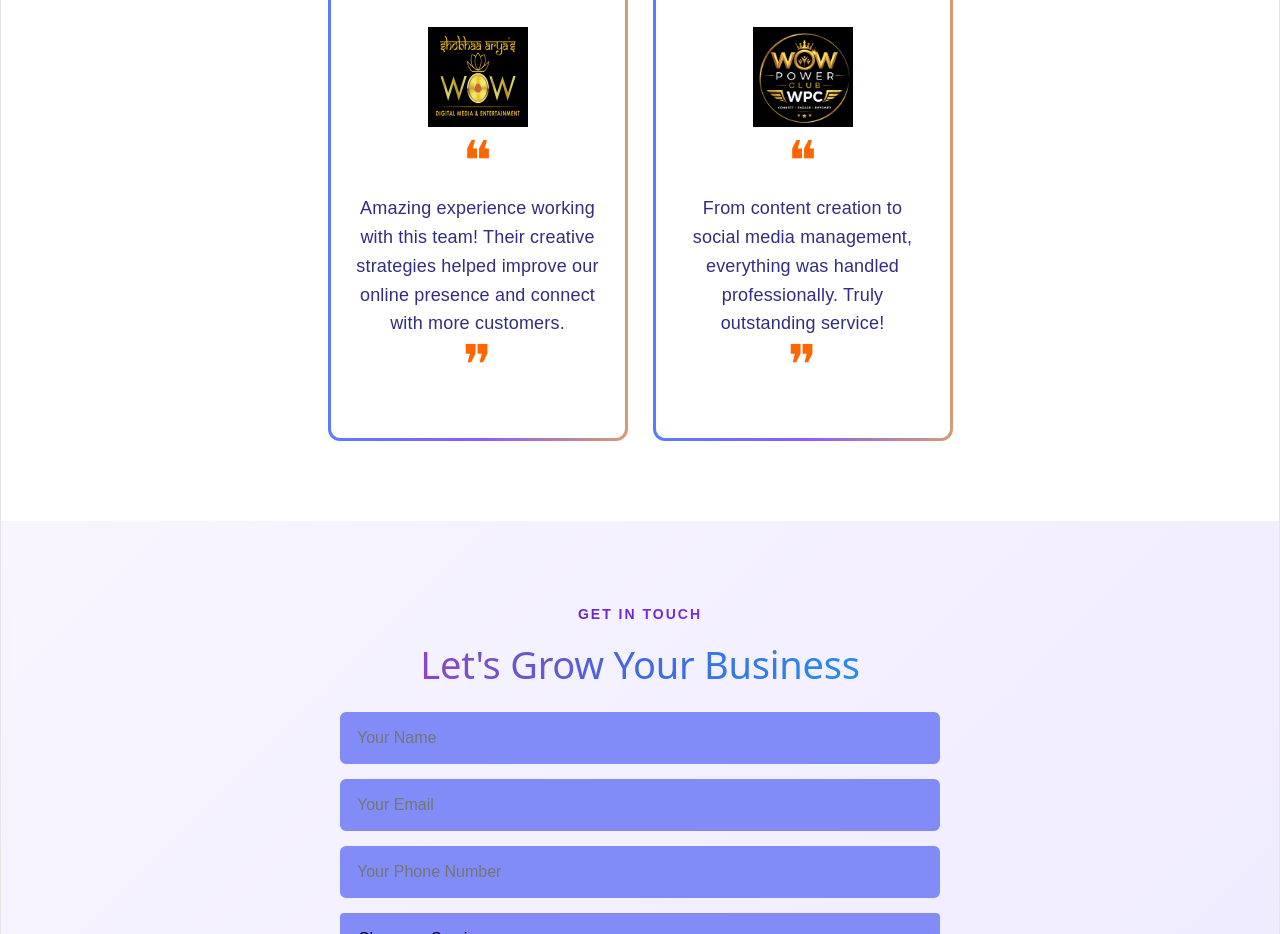
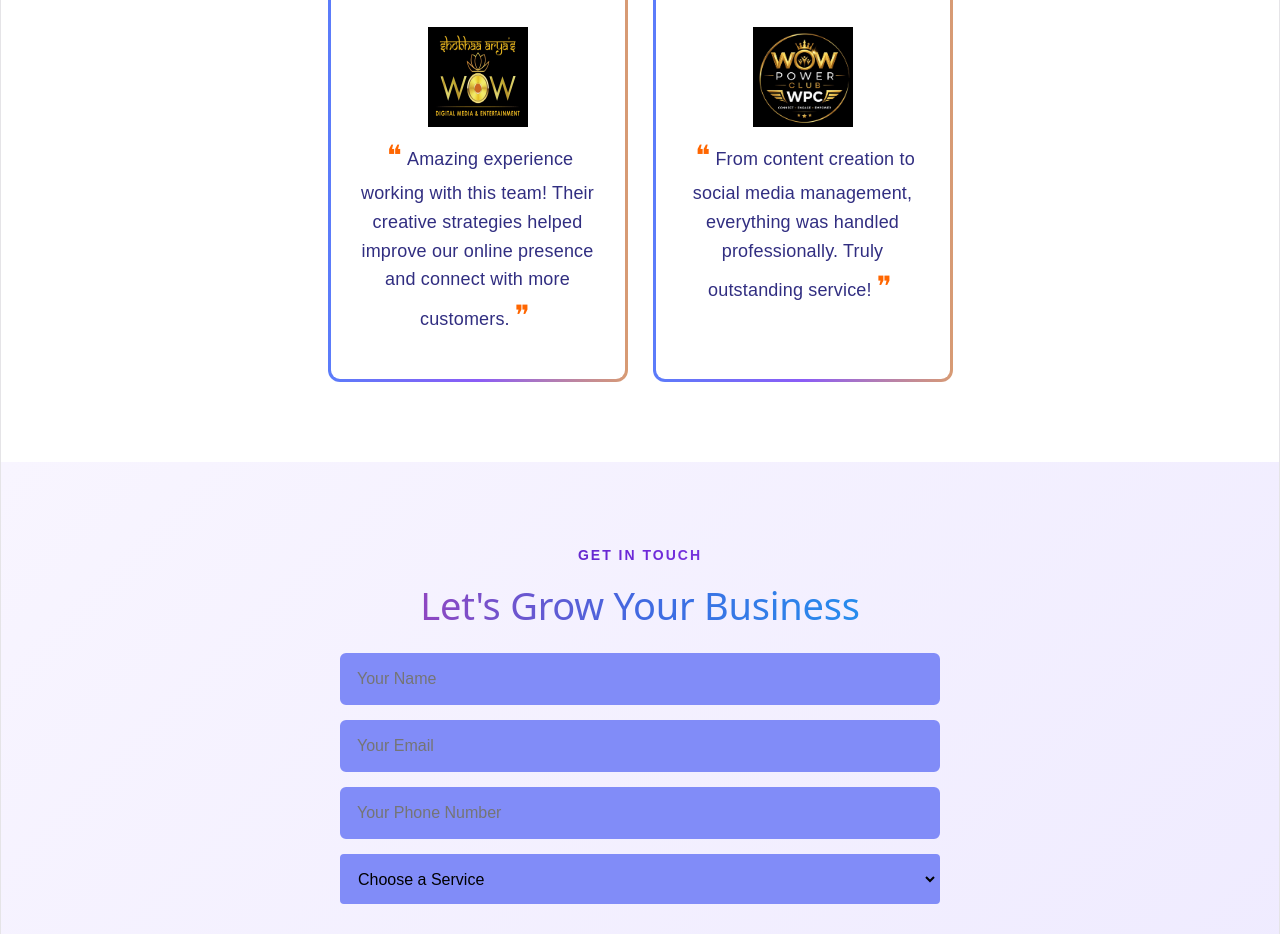
Before and after one commit to pranali0902/ved_digitalmarketing, a React (Vite) app: page / in a window 1280 px wide. Shown: the part 5660-6594 px from the top of the page. Built offline with nearby package versions, Linux system fonts and the light colour scheme.

Commit message:
Upload digital marketing project

```diff
--- a/src/App.css
+++ b/src/App.css
@@ -217,12 +217,13 @@ button:hover {
 }
 
 .quote-icon {
-  display: block;
+
   color: #FF6600;
-  font-size: 55px;
+  font-size: 28px;
   font-weight: bold;
-  line-height: 1;
-  margin-bottom: 5px;
+  margin: 0 5px;
+
+
 }
 
 /* =========================================
```
